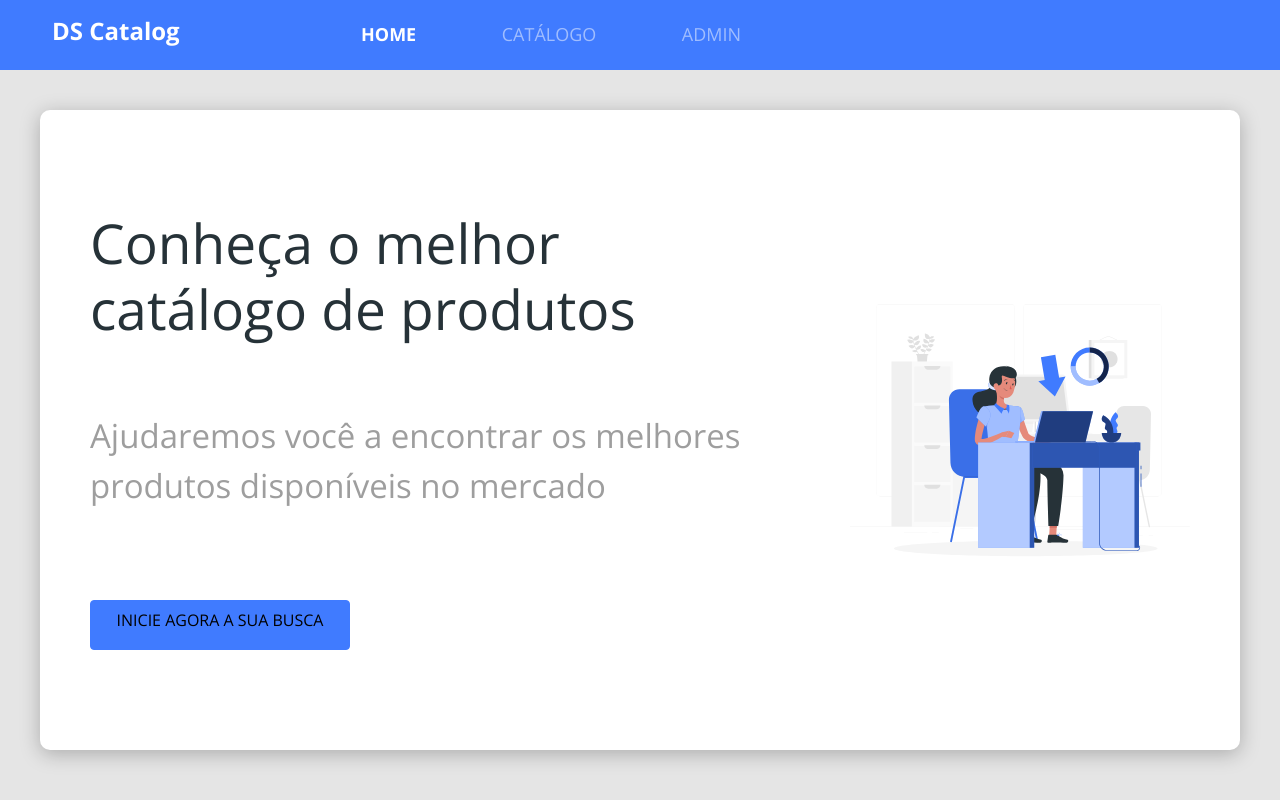
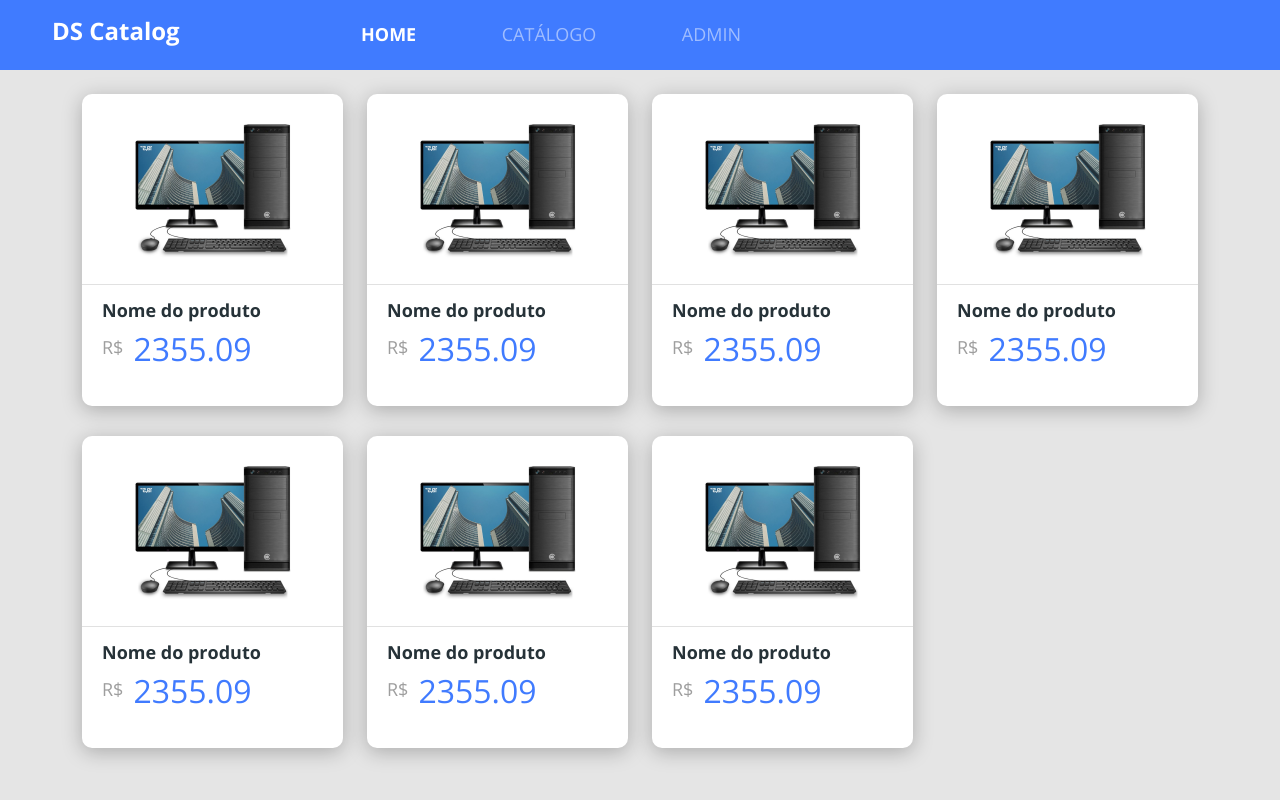
Before and after one commit to joaopaulu/dscatalog, a React (Create React App) app in the folder frontend/: page / in a window 1280 px wide. Built offline with nearby package versions, Linux system fonts and the light colour scheme.

Commit message:
Create Componente Product Card and Product Price

```diff
--- a/frontend/src/App.tsx
+++ b/frontend/src/App.tsx
@@ -1,11 +1,13 @@
-import Home from 'pages/Home';
+import Navbar from 'components/NavBar';
+import Catalog from 'pages/Catalog';
 import './app.css';
 import './core/assets/styles/custom.scss';
 
 const App = () => {
   return (
     <>
-      <Home />
+      <Navbar />
+      <Catalog />
     </>
   );
 };
--- /dev/null
+++ b/frontend/src/components/ProductCard/index.tsx
@@ -0,0 +1,19 @@
+import ProductPrice from 'components/ProductPrice';
+import ProuctImg from 'core/assets/images/product.png';
+import './style.css';
+
+const ProductCard = () => {
+  return (
+    <div className="base-card product-card">
+      <div className="card-top-container">
+        <img src={ProuctImg} alt="Product" />
+      </div>
+      <div className="card-bottom-container">
+        <h6>Nome do produto</h6>
+        <ProductPrice />
+      </div>
+    </div>
+  );
+};
+
+export default ProductCard;
--- /dev/null
+++ b/frontend/src/components/ProductCard/style.css
@@ -0,0 +1,24 @@
+.product-card {
+    margin-bottom: 30px;
+}
+
+.card-top-container {
+    text-align: center;
+    padding: 16px 0;
+    border-bottom: 1px solid #e1e1e1;
+}
+
+.card-top-container img {
+    width: 158px;
+    height: 158px;
+}
+
+.card-bottom-container {
+    padding: 15px 20px 30px 20px;
+}
+
+.card-bottom-container h6 {
+    font-size: 18px;
+    color: #263238;
+    font-weight: bold;
+}
--- /dev/null
+++ b/frontend/src/components/ProductPrice/index.tsx
@@ -0,0 +1,12 @@
+import './styles.css';
+
+const ProductPrice = () => {
+  return (
+    <div className="product-price-container">
+      <span>R$</span>
+      <h3>2355.09</h3>
+    </div>
+  );
+};
+
+export default ProductPrice;
--- /dev/null
+++ b/frontend/src/components/ProductPrice/styles.css
@@ -0,0 +1,15 @@
+.product-price-container {
+    display: flex;
+}
+
+.product-price-container span {
+    font-size: 18px;
+    color: #9E9E9E;
+    margin-top: 4px;
+}
+
+.product-price-container h3 {
+    font-size: 32px;
+    color: #407BFF;
+    margin-left: 10px;
+}
--- a/frontend/src/pages/Catalog/index.tsx
+++ b/frontend/src/pages/Catalog/index.tsx
@@ -1,7 +1,31 @@
+import ProductCard from 'components/ProductCard';
+
 const Catalog = () => {
   return (
-    <div className="my-4">
-      <h1>Catalog</h1>
+    <div className="container my-4">
+      <div className="row">
+        <div className="col-sm-6 col-lg-4 col-xl-3">
+          <ProductCard />
+        </div>
+        <div className="col-sm-6 col-lg-4 col-xl-3">
+          <ProductCard />
+        </div>
+        <div className="col-sm-6 col-lg-4 col-xl-3">
+          <ProductCard />
+        </div>
+        <div className="col-sm-6 col-lg-4 col-xl-3">
+          <ProductCard />
+        </div>
+        <div className="col-sm-6 col-lg-4 col-xl-3">
+          <ProductCard />
+        </div>
+        <div className="col-sm-6 col-lg-4 col-xl-3">
+          <ProductCard />
+        </div>
+        <div className="col-sm-6 col-lg-4 col-xl-3">
+          <ProductCard />
+        </div>
+      </div>
     </div>
   );
 };
```
